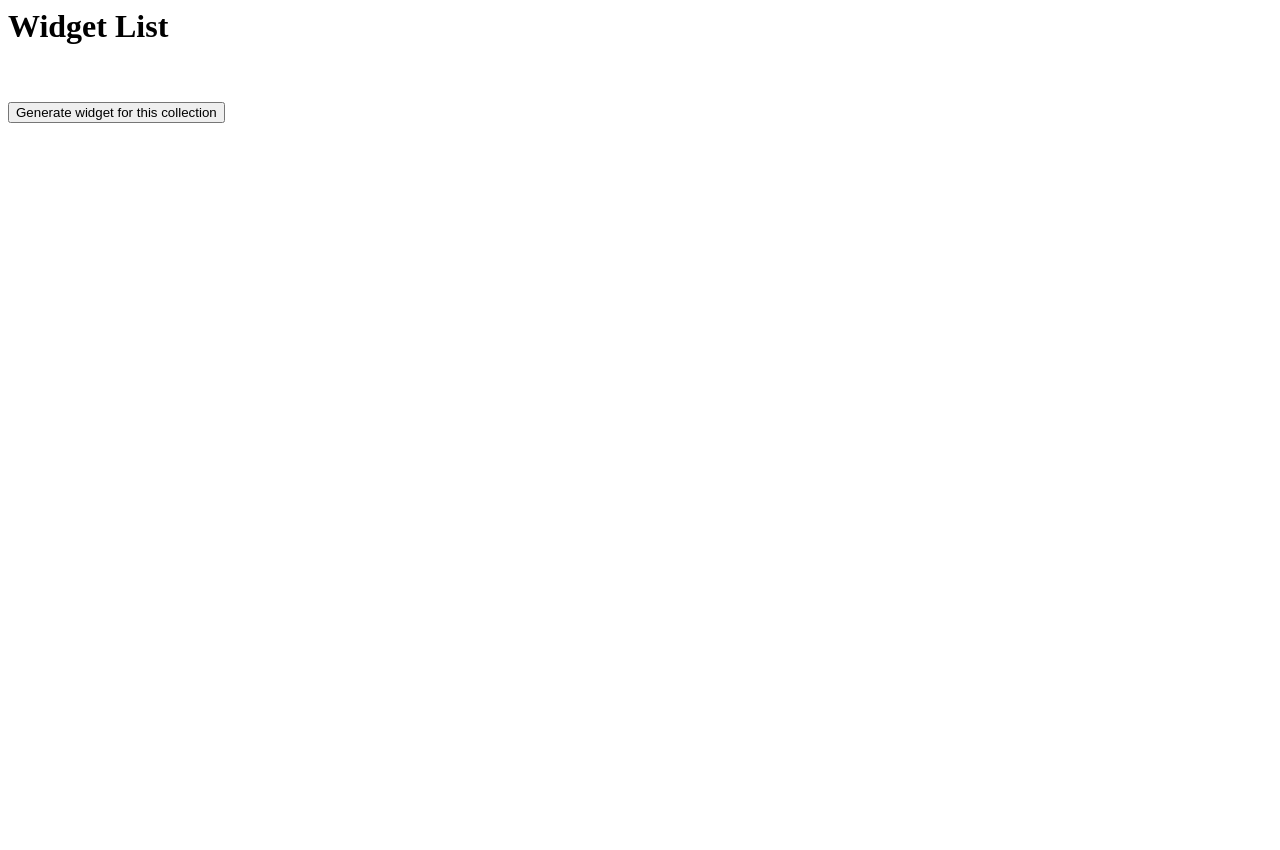
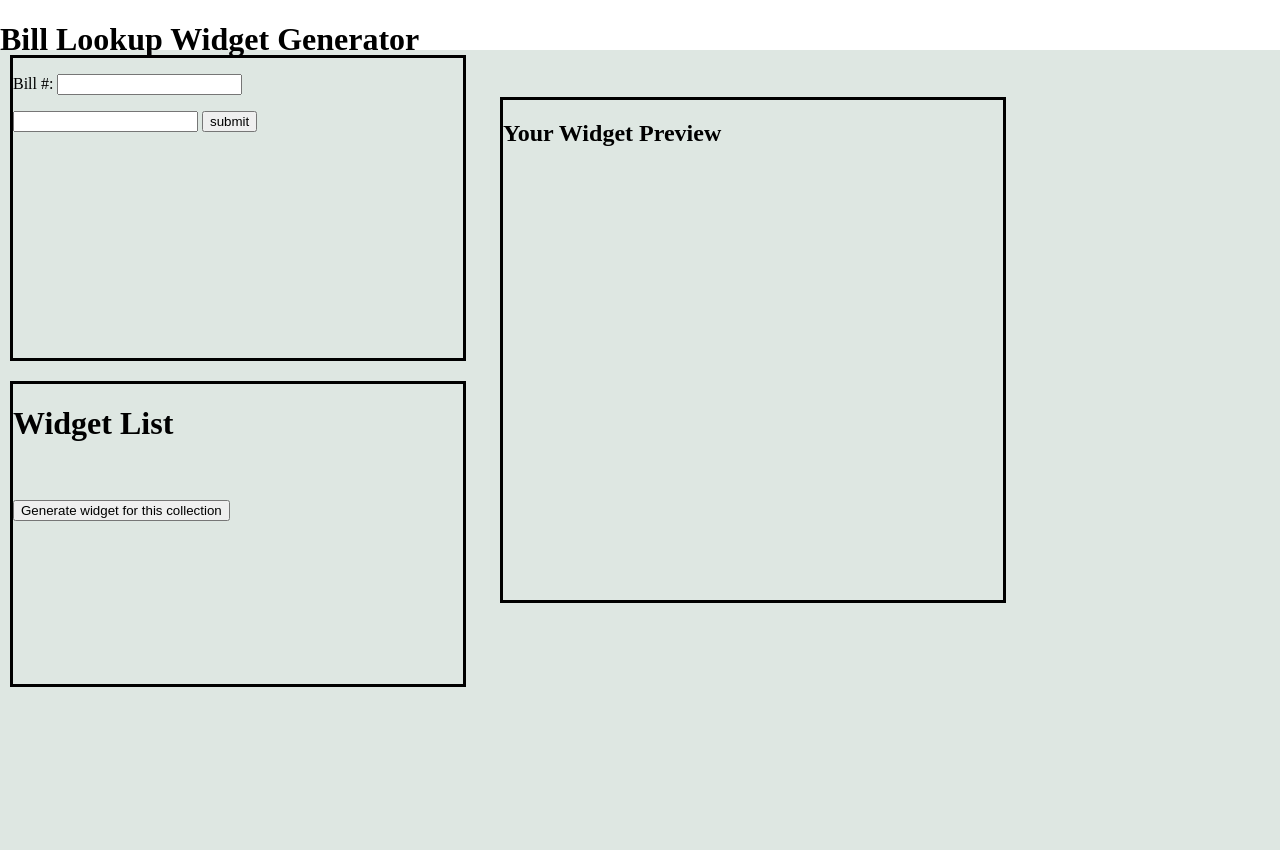
Before and after one commit to SelinaMusuta/communityProject_sunlight, a Django app: page /open_states/get_widget_list/1/1/ in a window 1280 px wide. Before the commit the page ends 123 px from the top, so only its background shows below. Run offline with Django 3.2, Linux system fonts and the light colour scheme; data that the repository does not hold is empty.

Commit message:
Added content to third frame

```diff
--- a/sunlightBill_lookup/open_states/static/open_states/style.css
+++ b/sunlightBill_lookup/open_states/static/open_states/style.css
@@ -43,6 +43,7 @@ body 				{background-color: #DEE7E2;
 				   		margin-top: 20px;
 				   		margin-left: 10px;
 				   		border: solid;
+				   		overflow: scroll;
 					}
 
 #widgetPreview_container	{position: absolute;
@@ -51,6 +52,7 @@ body 				{background-color: #DEE7E2;
 				   			margin-top: -590px;
 				   			margin-left: 500px;
 				   			border: solid;
+				   			overflow: scroll;
 							}
 
 #footer				{position:absolute;
@@ -64,3 +66,5 @@ body 				{background-color: #DEE7E2;
 					padding-top: 5px;
 					border: solid;
 	   				}
+
+.single_bill_holder	{border: 2px dashed color:#686868; border-radius: 5px; background-color: white;}
--- a/sunlightBill_lookup/open_states/static/style.css
+++ /dev/null
@@ -1 +0,0 @@
-h1		{ color: green;}
--- a/sunlightBill_lookup/open_states/templates/open_states/index.html
+++ b/sunlightBill_lookup/open_states/templates/open_states/index.html
@@ -35,7 +35,9 @@
 
 		<div id="widgetList_container">Hello</div>
 
-		<div id="widgetPreview_container">Preview</div>
+		<div id="widgetPreview_container"><h2>Preview</h2>
+
+		</div>
 		</div>
 	</div>
 
--- a/sunlightBill_lookup/open_states/templates/open_states/widget_list.html
+++ b/sunlightBill_lookup/open_states/templates/open_states/widget_list.html
@@ -2,30 +2,66 @@
 
 <head>
 
-<title>HTML Template</title>
+<title>Bill Lookup Widget Generator</title>
+
+{% load staticfiles %}
+
+<link rel="stylesheet" type="text/css" href="{% static 'open_states/style.css' %}" />
 
 </head>
 
 <body>
 
-<h1>Widget List</h1>
+<div id="header"><h1>Bill Lookup Widget Generator</h1></div>
 
-{% for title in results %}
+	<div class="container">
+
+		<div class="lookup_container>">
+
+		<div id="billLookup_container">
+
+			<form action="" method="post">
+			{% csrf_token %}
+
+			<p><label for="bill_number">Bill #:</label>
+			{{form.bill_number}}</p>
+
+			{{form.state}}
+
+		<input type="submit" value="submit">
+
+		</form>
+		</div>
+
+		<div id="widgetList_container">
+
+			<h1>Widget List</h1>
+			{% for bill in json_response %}
+				<div class="single_bill_holder">
+				<h3>{{bill.title}} <button>Remove</button></h3>
+				</div>
+			{% endfor %}
+			<br><br>
+			<button>Generate widget for this collection</button>
+
+		</div>
+
+		<div id="widgetPreview_container"><h2>Your Widget Preview</h2>
+{% for bill in json_response %}
 
 	<div class="one_result_holder">
-	<h3>{{title}} <button>Remove</button></h3>
+	<p><b>{{bill.state}} {{bill.bill_id}} ({{bill.session}}th session): </b>{{bill.title}}</p>
+	<br>Sponsors: blah blah blah lorem ipsum </br>
+		<br>Status: blah blah blah lorem ipsum </br>
 	</div>
 
 {% endfor %}
+		</div>
 
-<br><br>
-<button>Generate widget for this collection</button>
+		</div>
+	</div>
 
-
-</form>
-
-
-
+	<div id="footer"><h4> This website is open source. Visit the code: </h4></div>
 
 </body>
 
--- a/sunlightBill_lookup/open_states/views.py
+++ b/sunlightBill_lookup/open_states/views.py
@@ -35,15 +35,21 @@ def get_openstates_api(bill_id, state):
 # We need request, bill_id, and state in the input section on the next line in order to pass variables to the API call
 def get_widget_list(request, bill_id, state):
 	#Create a variable form for the SearchBillForm function in forms.py
-	form = WidgetListForm()
+	form = SearchBillForm()
+	if request.method == 'POST':
+		# Create a form variable that will receive the SearchBillForm post request
+		form = SearchBillForm(request.POST)
+		#If form is valid.  All validation rules are listed in forms.py
+        if form.is_valid():
+         # Process the data in form.cleaned_data by creating a bill_id and state variable
+         bill_id = form.cleaned_data['bill_number']
+         state = form.cleaned_data['state']
+         #redirect to the widget view
+         return HttpResponseRedirect('/open_states/get_widget_list/%s/%s/' % (bill_id, state)) # Here we have to add the /open_states prefix to get Django to find the right urls.py files
 	# If the form has been submitted in the SearchBIllForm using the Post request method
 	if request.method == 'GET':
 		#json_response variable with get_openstates_api function
 		json_response = get_openstates_api(bill_id, state)
 		# Create a form variable that will receive the WidgetListForm get request
 
-		results = []
-		for bill in json_response:
-			results.append(bill['title'])
-
-		return render(request, 'open_states/widget_list.html',{'results': results})
+		return render(request, 'open_states/widget_list.html',{'json_response': json_response, 'form':form})
```
Also changed, not shown: 2 other files.
